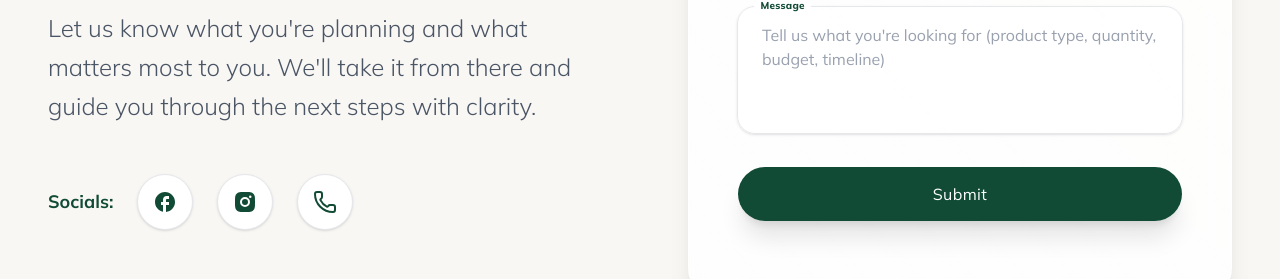
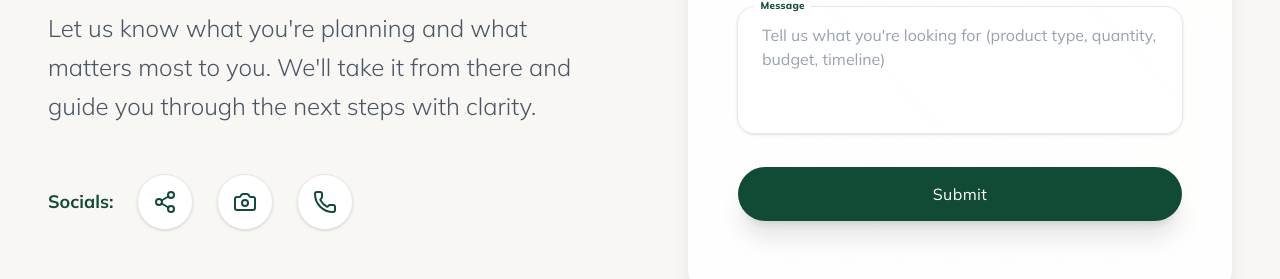
Before and after one commit to aSam7878/FormMuse, a Next.js app: page /preview/hanging-gifts-contact in a window 1280 px wide. Shown: the part 1087-1366 px from the top of the page. Built offline with nearby package versions, Linux system fonts and the light colour scheme.

Commit message:
Complete Stage 2.5 asset provenance

```diff
--- a/registry/base/hanging-gifts-contact/asset-provenance.md
+++ b/registry/base/hanging-gifts-contact/asset-provenance.md
@@ -20,6 +20,27 @@
 
 The two other PNG files in the local source directory are unused and are not part of this template.
 
+## Hanging gifts and sparkles
+
+- Source: inline JSX SVG artwork in `registry/base/hanging-gifts-contact/hanging-gifts.tsx`
+- Purpose: decorative hanging gift boxes and sparkles
+- Runtime behaviour: distributed with the template source; no external asset file or remote request
+- Accessibility treatment: every gift and sparkle SVG is hidden from assistive technology and the complete curtain is non-interactive
+- Separate notice: none; the artwork is part of the FormMuse template implementation
+
+## Contact and social-placeholder icons
+
+- Lucide package: `lucide-react@1.25.0`
+- Lucide icons: `ArrowRight`, `Camera`, `Check`, `Phone`, and `Share2`
+- Purpose: submit/status controls and generic social, photo-sharing, and phone placeholders
+- Visual treatment: the generic placeholders retain the approved circles, dimensions, spacing, colours, hover behaviour, and row layout
+- Licence: ISC
+- Distribution requirement: install the declared package and preserve the licence included with it
+- Brand treatment: no Facebook, Instagram, Cedar, or other third-party identity mark is embedded
+- Animated contact icons: distributed TSX source in `registry/base/hanging-gifts-contact/animated-icons.tsx`, rendered through the declared `motion@12.42.2` dependency, with no external file or runtime request
+- Accessibility treatment: the icon artwork is hidden from assistive technology; visible controls and placeholder containers supply their own accessible names
+- Separate notice for animated icons: none; they are part of the FormMuse template implementation
+
 ## Mulish variable font
 
 - Package: `@fontsource-variable/mulish@5.3.0`
@@ -27,4 +48,4 @@ The two other PNG files in the local source directory are unused and are not par
 - Upstream project: [googlefonts/mulish](https://github.com/googlefonts/mulish)
 - Licence: SIL Open Font License 1.1
 - Runtime behaviour: bundled locally by the adopter's build; no remote font request
-- Distribution requirement: install the package with this template and preserve its included OFL licence
+- Distribution requirement: install the declared package with this template and preserve its included OFL licence and copyright notice
--- a/registry/base/hanging-gifts-contact/hanging-gifts-contact-form.tsx
+++ b/registry/base/hanging-gifts-contact/hanging-gifts-contact-form.tsx
@@ -6,7 +6,7 @@ import { useGSAP } from "@gsap/react";
 import { zodResolver } from "@hookform/resolvers/zod";
 import gsap from "gsap";
 import { ScrollTrigger } from "gsap/ScrollTrigger";
-import { ArrowRight, Check, Phone } from "lucide-react";
+import { ArrowRight, Camera, Check, Phone, Share2 } from "lucide-react";
 import {
   motion,
   useMotionTemplate,
@@ -92,28 +92,6 @@ const contactMethods = [
     icon: ContactRoundIcon,
   },
 ] as const;
-
-const FacebookIcon = ({ className }: { className?: string }) => (
-  <svg
-    aria-hidden="true"
-    className={className}
-    fill="currentColor"
-    viewBox="0 0 24 24"
-  >
-    <path d="M22 12c0-5.52-4.48-10-10-10S2 6.48 2 12c0 4.84 3.44 8.87 8 9.8V15H8v-3h2V9.5C10 7.57 11.57 6 13.5 6H16v3h-2c-.55 0-1 .45-1 1v2h3v3h-3v6.95c5.05-.5 9-4.76 9-9.95z" />
-  </svg>
-);
-
-const InstagramIcon = ({ className }: { className?: string }) => (
-  <svg
-    aria-hidden="true"
-    className={className}
-    fill="currentColor"
-    viewBox="0 0 24 24"
-  >
-    <path d="M12 2c2.717 0 3.056.01 4.122.06 1.065.05 1.79.217 2.428.465.66.254 1.216.598 1.772 1.153a4.908 4.908 0 0 1 1.153 1.772c.247.637.415 1.363.465 2.428.047 1.066.06 1.405.06 4.122 0 2.717-.01 3.056-.06 4.122-.05 1.065-.218 1.79-.465 2.428a4.883 4.883 0 0 1-1.153 1.772 4.915 4.915 0 0 1-1.772 1.153c-.637.247-1.363.415-2.428.465-1.066.047-1.405.06-4.122.06-2.717 0-3.056-.01-4.122-.06-1.065-.05-1.79-.218-2.428-.465a4.89 4.89 0 0 1-1.772-1.153 4.904 4.904 0 0 1-1.153-1.772c-.248-.637-.415-1.363-.465-2.428C2.013 15.056 2 14.717 2 12c0-2.717.01-3.056.06-4.122.05-1.066.217-1.79.465-2.428a4.88 4.88 0 0 1 1.153-1.772A4.897 4.897 0 0 1 5.45 2.525c.638-.248 1.362-.415 2.428-.465C8.944 2.013 9.283 2 12 2zm0 5a5 5 0 1 0 0 10 5 5 0 0 0 0-10zm6.5-.25a1.25 1.25 0 0 0-2.5 0 1.25 1.25 0 0 0 2.5 0zM12 9a3 3 0 1 1 0 6 3 3 0 0 1 0-6z" />
-  </svg>
-);
 
 function joinDescribedBy(...ids: Array<string | false | undefined>) {
   const value = ids.filter(Boolean).join(" ");
@@ -391,13 +369,14 @@ export function HangingGiftsContactForm({
                   <span className="text-lg font-bold text-[var(--hgc-forest)]">
                     Socials:
                   </span>
-                  {[FacebookIcon, InstagramIcon, Phone].map((Icon, index) => (
+                  {/* Generic placeholders intentionally avoid third-party brand marks. */}
+                  {[Share2, Camera, Phone].map((Icon, index) => (
                     <span
                       key={index}
                       aria-label={
                         [
-                          "Facebook placeholder",
-                          "Instagram placeholder",
+                          "Social sharing placeholder",
+                          "Photo sharing placeholder",
                           "Phone placeholder",
                         ][index]
                       }
```
Also changed, not shown: 3 other files (tests, documents, lock files or other folders).
